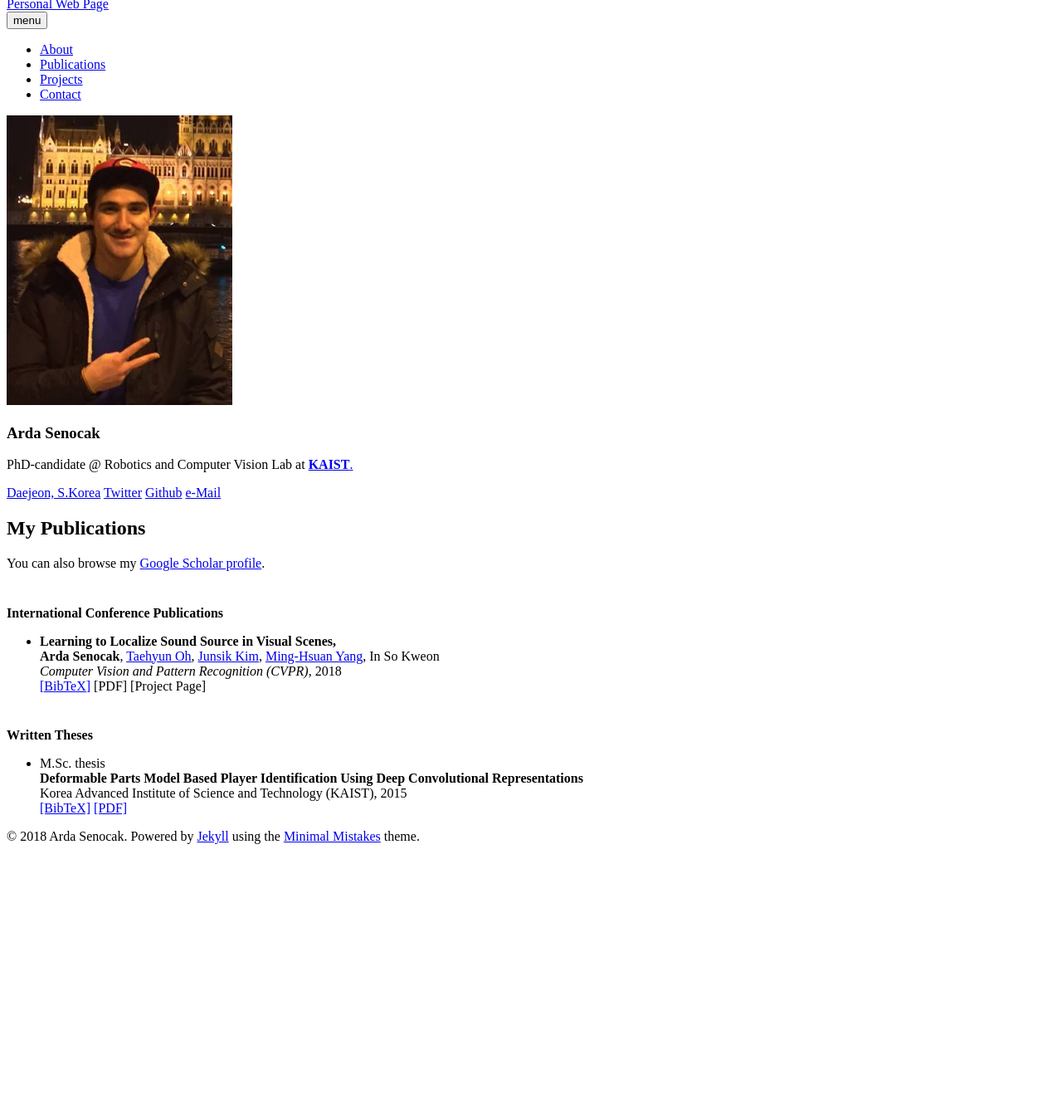
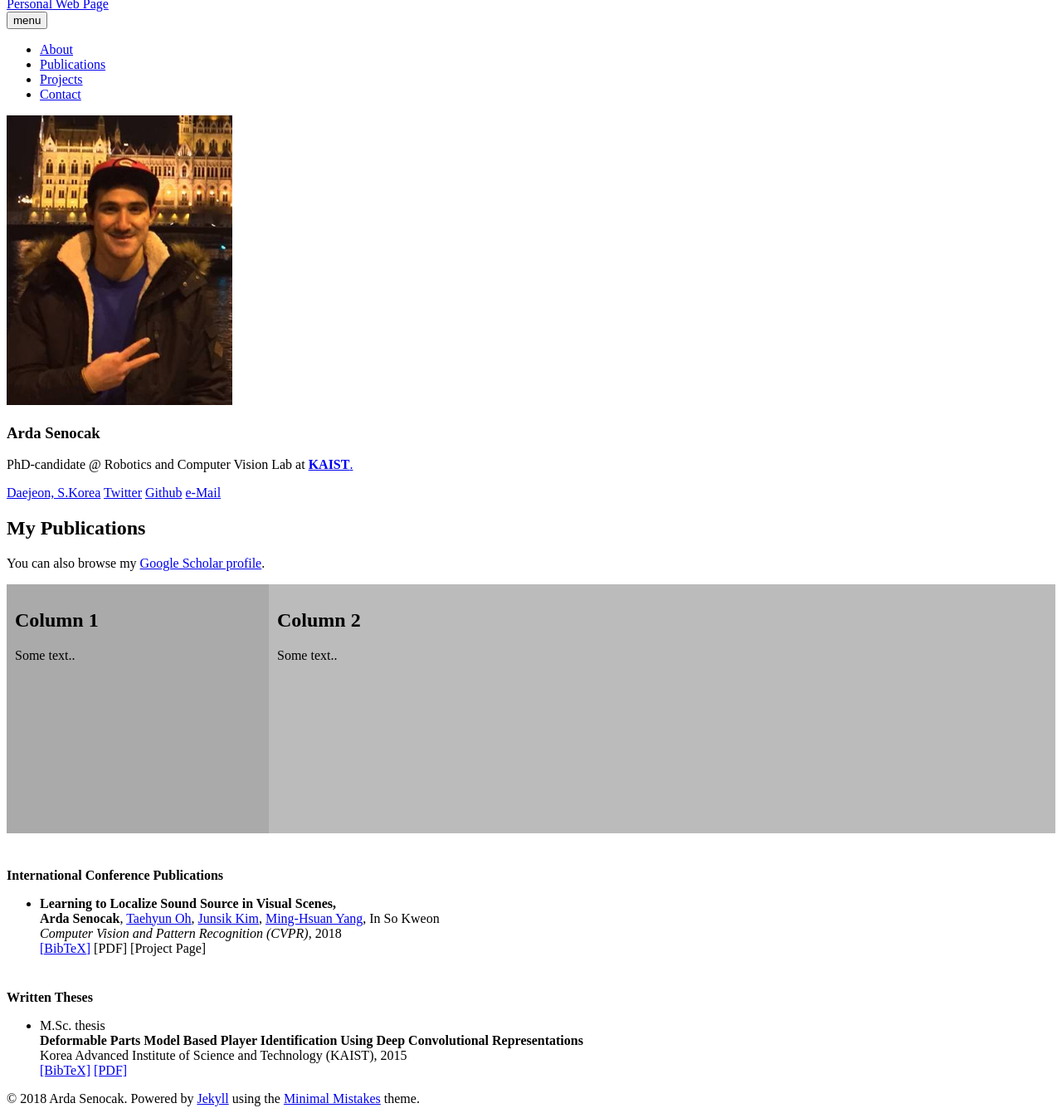
Before and after one commit to ardasnck/ardasnck.github.io, a Jekyll site: the page built from publications.md, in a window 1280 px wide, cut to the strip 112-1453 px from the top of the page. Shown: the whole strip at 83% size. Built offline with Jekyll 4.4.1, drawn with Linux system fonts in a browser that asks for light colours; nearby versions of some CDN libraries; before the commit the page ends 1137 px from its top, so only the background shows below that.

Commit message:
Update publications.md

```diff
--- a/publications.md
+++ b/publications.md
@@ -8,3 +8,42 @@ comments: false
 ---
 
 You can also browse my <a href="www.google.com" target="_blank">Google Scholar profile</a>.
+
+<style>
+* {
+    box-sizing: border-box;
+}
+
+/* Create two unequal columns that floats next to each other */
+.column {
+    float: left;
+    padding: 10px;
+    height: 300px; /* Should be removed. Only for demonstration */
+}
+
+.left {
+  width: 25%;
+}
+
+.right {
+  width: 75%;
+}
+
+/* Clear floats after the columns */
+.row:after {
+    content: "";
+    display: table;
+    clear: both;
+}
+</style>
+
+<div class="row">
+  <div class="column left" style="background-color:#aaa;">
+    <h2>Column 1</h2>
+    <p>Some text..</p>
+  </div>
+  <div class="column right" style="background-color:#bbb;">
+    <h2>Column 2</h2>
+    <p>Some text..</p>
+  </div>
+</div>
```
